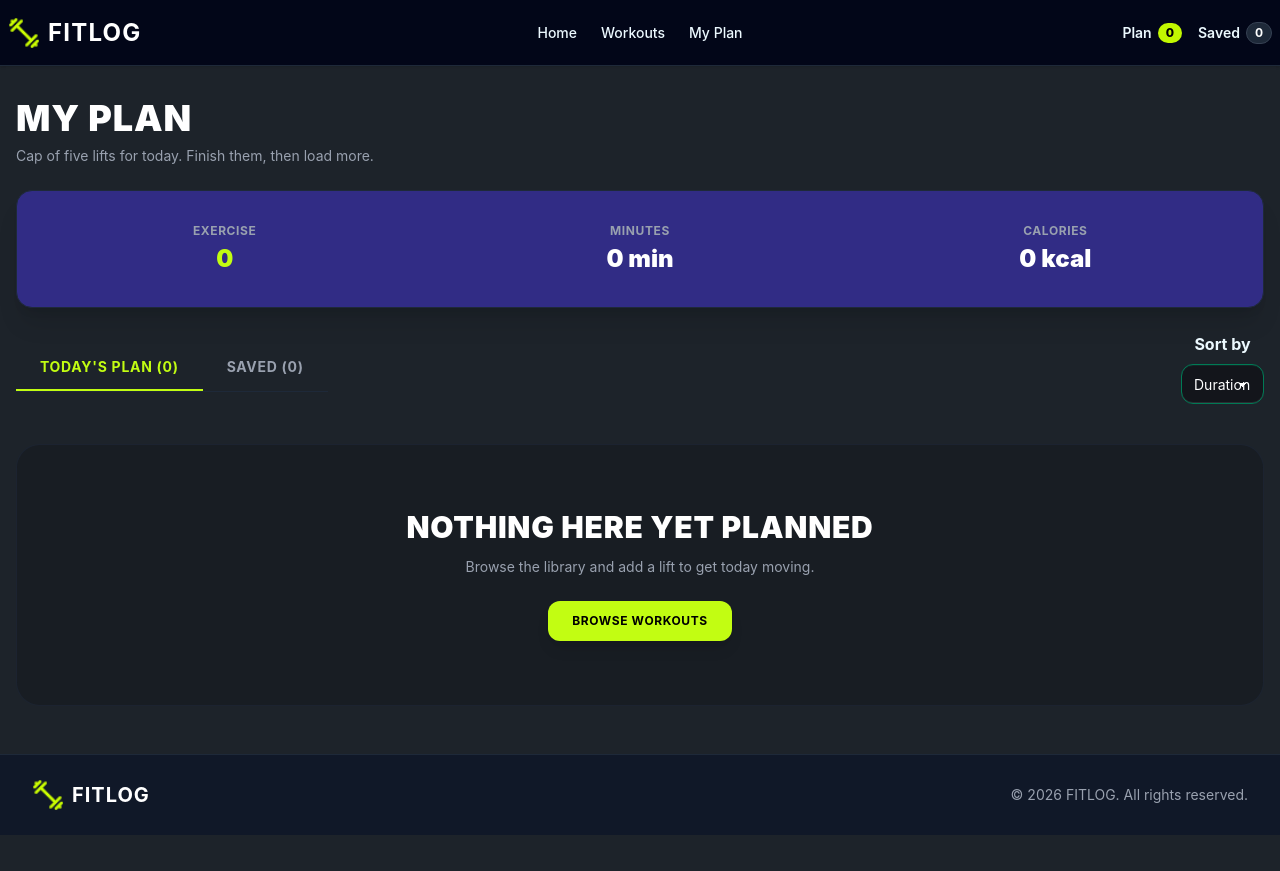
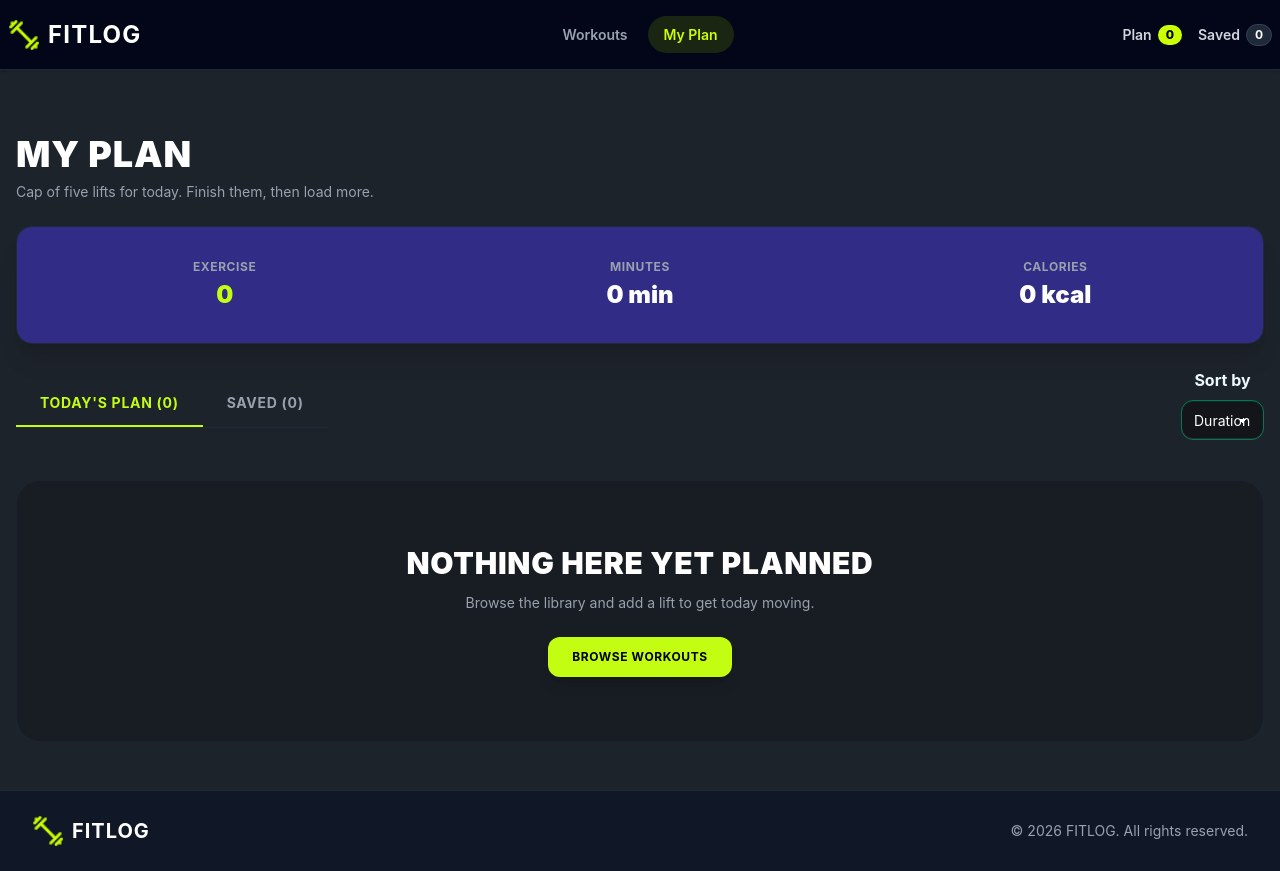
Before and after one commit to Arif2ankhi/Fit-Log, a Next.js app: page /myplan in a window 1280 px wide. Before the commit the page ends 835 px from the top, so only its background shows below. Built offline with nearby package versions, Linux system fonts and the light colour scheme.

Commit message:
Edited navbar and Banner

```diff
--- a/src/app/layout.tsx
+++ b/src/app/layout.tsx
@@ -5,6 +5,7 @@ import Navbar from "@/components/shared/Navbar";
 import Footer from "@/components/shared/Footer";
 import { ToastContainer } from "react-toastify";
 import WorkoutsProvider from "@/context/WorkoutsContext";
+
 
 const geistSans = Geist({
   variable: "--font-geist-sans",
--- a/src/app/loading.tsx
+++ b/src/app/loading.tsx
@@ -3,7 +3,7 @@ import React from 'react';
 const Loading = () => {
     return (
         <div>
-            <span className="loading loading-infinity loading-md bg-gradient-to-r from-fuchsia-600 to-purple-600"></span>
+            <span className="loading loading-infinity loading-md "></span>
         </div>
     );
 };
--- a/src/app/not-found.tsx
+++ b/src/app/not-found.tsx
@@ -8,7 +8,7 @@ const NotFound = () => {
         <Link href="/">
 
         <button className="w-full lg:w-auto my-4 border rounded-2xl px-1 sm:px-16 py-5
-         text-black text-2xl font-extrabold hover: bg-[#9538E2]  border-black mt-16 ">Back to Home Page</button>
+         text-white text-2xl font-extrabold hover: bg-indigo-800  border-black mt-16 ">Back to Home Page</button>
 
         </Link>
 
--- a/src/app/workouts/page.tsx
+++ b/src/app/workouts/page.tsx
@@ -1,29 +1,35 @@
-
-import WorkoutCard from '@/components/shared/WorkoutCard';
-import { IWorkout } from '@/types/workouts.type';
+import WorkoutCard from "@/components/shared/WorkoutCard";
+import { IWorkout } from "@/types/workouts.type";
 
 const getWorkouts = async () => {
-  const res = await fetch('https://api.abcz.workers.dev/api/fitlog', { cache: 'no-store' });
+  const res = await fetch("https://api.abcz.workers.dev/api/fitlog", {
+    cache: "no-store"
+  });
   const data = await res.json();
   return data;
 };
 
 const Workouts = async () => {
   const workoutsData = await getWorkouts();
-  console.log(workoutsData, 'workouts');
+  console.log(workoutsData, "workouts");
 
   return (
-    <section className="container mx-auto">
-       <h2 className='text-white  font-bold  md:text-3xl lg:text-4xl mb-2'>THE LIBRARY </h2>
-        <p className='text-gray-400 font-normal mb-2'>Twelve lifts covering every major muscle group.</p>
+    <div>
+      <section id="library" className="container mx-auto">
+        <h2 className="text-white  font-bold  md:text-3xl lg:text-4xl mb-2">
+          THE LIBRARY{" "}
+        </h2>
+        <p className="text-gray-400 font-normal mb-2">
+          Twelve lifts covering every major muscle group.
+        </p>
 
-      <div className="grid grid-cols-1 md:grid-cols-2 lg:grid-cols-3 gap-4">
-        {workoutsData.map((workout: IWorkout, id:number) => {
-            return <WorkoutCard key={workout.id} workout ={workout}/>
-
-})}
-      </div>
-    </section>
+        <div className="grid grid-cols-1 md:grid-cols-2 lg:grid-cols-3 gap-4">
+          {workoutsData.map((workout: IWorkout, id: number) => {
+            return <WorkoutCard key={workout.id} workout={workout} />;
+          })}
+        </div>
+      </section>
+    </div>
   );
 };
 
--- a/src/components/homepage/Banner.tsx
+++ b/src/components/homepage/Banner.tsx
@@ -24,6 +24,7 @@ const Banner = () => {
             </p>
 
             <Link href="/workouts">
+
               <div className="mt-8 flex flex-col gap-3 sm:flex-row sm:justify-center md:justify-start">
                 <button className="btn btn-primary rounded-xl  px-7 shadow-md text-black font-bold bg-[#C2F800]">
                   BROWSE WORKOUTS
--- a/src/components/shared/Footer.tsx
+++ b/src/components/shared/Footer.tsx
@@ -16,7 +16,6 @@ export const Footer: React.FC = () => {
           </span>
         </div>
 
-        {/* Right Side: Copyright */}
         <div className="text-sm text-center md:text-right">
         © {new Date().getFullYear()} FITLOG. All rights reserved.
         </div>
--- a/src/components/shared/Navbar.tsx
+++ b/src/components/shared/Navbar.tsx
@@ -1,33 +1,54 @@
 'use client';
 import Image from 'next/image';
 import Link from 'next/link';
+import { usePathname } from 'next/navigation';
 import React, { useContext } from 'react';
 import logo from '@/assets/logo.png';
 import { WorkoutsContext } from '@/context/WorkoutsContext';
 
 const Navbar = () => {
   const { addPlan = [], saveForLater = [] } = useContext(WorkoutsContext);
+  const pathname = usePathname();
 
-  const links = (
+  const navItems = [
+    { name: 'Workouts', path: '/' },
+    { name: 'My Plan', path: '/myplan' },
+  ];
+
+  const renderLinks = () => (
     <>
-      <li><Link href="/">Home</Link></li>
-      <li><Link href="/workouts">Workouts</Link></li>
-      <li><Link href="/myplan">My Plan</Link></li>
+      {navItems.map((item) => {
+        const isActive = pathname === item.path;
+        return (
+          <li key={item.path}>
+            <Link
+              href={item.path}
+              className={`px-4 py-2 rounded-full font-semibold transition-colors ${
+                isActive
+                  ? 'bg-[#1b2612] text-[#ccff00] hover:bg-[#1b2612] hover:text-[#ccff00]'
+                  : 'text-gray-400 hover:text-white hover:bg-transparent'
+              }`}
+            >
+              {item.name}
+            </Link>
+          </li>
+        );
+      })}
     </>
   );
 
   return (
-    <nav className="bg-slate-950 shadow-sm border-b border-gray-800">
+    <nav className="bg-slate-950 shadow-sm border-b border-gray-800 mb-8">
       <div className="navbar container mx-auto">
         <div className="navbar-start">
           <div className="dropdown">
-            <div tabIndex={0} role="button" className="btn btn-ghost lg:hidden">
+            <div tabIndex={0} role="button" className="btn btn-ghost lg:hidden text-white">
               <svg aria-label="Menu" xmlns="http://www.w3.org/2000/svg" className="h-5 w-5" fill="none" viewBox="0 0 24 24" stroke="currentColor">
                 <path strokeLinecap="round" strokeLinejoin="round" strokeWidth="2" d="M4 6h16M4 12h8m-8 6h16" />
               </svg>
             </div>
-            <ul tabIndex={-1} className="menu menu-sm dropdown-content bg-base-100 rounded-box z-50 mt-3 w-52 p-2 shadow">
-              {links}
+            <ul tabIndex={-1} className="menu menu-sm dropdown-content bg-slate-900 text-white rounded-box z-50 mt-3 w-52 p-2 shadow gap-1">
+              {renderLinks()}
             </ul>
           </div>
 
@@ -38,17 +59,17 @@ const Navbar = () => {
         </div>
 
         <div className="navbar-center hidden lg:flex">
-          <ul className="menu menu-horizontal px-1 font-medium">{links}</ul>
+          <ul className="menu menu-horizontal px-1 font-medium gap-1">{renderLinks()}</ul>
         </div>
 
         <div className="navbar-end gap-4 text-sm font-semibold">
-          <Link href="/myplan" className="flex items-center gap-1.5 hover:text-[#c2f800] transition-colors">
+          <Link href="/myplan" className="flex items-center gap-1.5 text-gray-300 hover:text-[#ccff00] transition-colors">
             <span>Plan</span>
-            <span className="bg-[#c2f800] text-black font-extrabold rounded-full px-2 py-0.5 text-xs">
+            <span className="bg-[#ccff00] text-black font-extrabold rounded-full px-2 py-0.5 text-xs">
               {addPlan.length}
             </span>
           </Link>
-          <Link href="/myplan" className="flex items-center gap-1.5 hover:text-[#c2f800] transition-colors">
+          <Link href="/myplan" className="flex items-center gap-1.5 text-gray-300 hover:text-[#ccff00] transition-colors">
             <span>Saved</span>
             <span className="bg-gray-800 text-white font-bold rounded-full px-2 py-0.5 text-xs border border-gray-700">
               {saveForLater.length}
--- a/src/components/shared/WorkoutCard.tsx
+++ b/src/components/shared/WorkoutCard.tsx
@@ -3,7 +3,7 @@ import Link from "next/link";
 import React from "react";
 import { CiClock1, CiStar } from "react-icons/ci";
 import { TbFlameFilled } from "react-icons/tb";
-import { IWorkout } from "@/types/workouts.type"; // Adjust path if needed
+import { IWorkout } from "@/types/workouts.type";
 
 interface WorkoutCardProps {
   workout: IWorkout;
--- a/src/components/workoutDetails/AddPlanButton.tsx
+++ b/src/components/workoutDetails/AddPlanButton.tsx
@@ -1,5 +1,4 @@
 "use client";
-
 import React, { useContext } from "react";
 import { WorkoutsContext, Workout } from "@/context/WorkoutsContext";
 import { MdAddchart } from "react-icons/md";
```
Also changed, not shown: src/app/workouts/[id]/page.tsx (+1 -163 lines), 1 other file (tests, documents, lock files or other folders).
